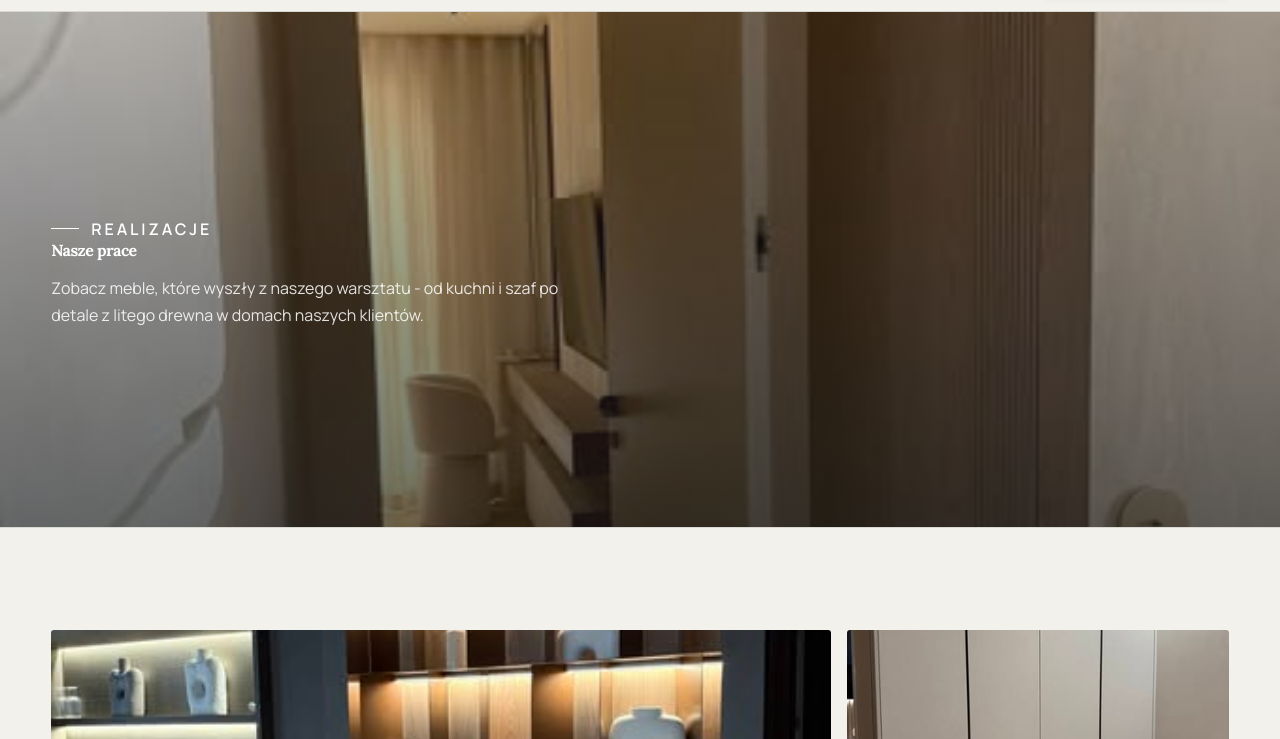
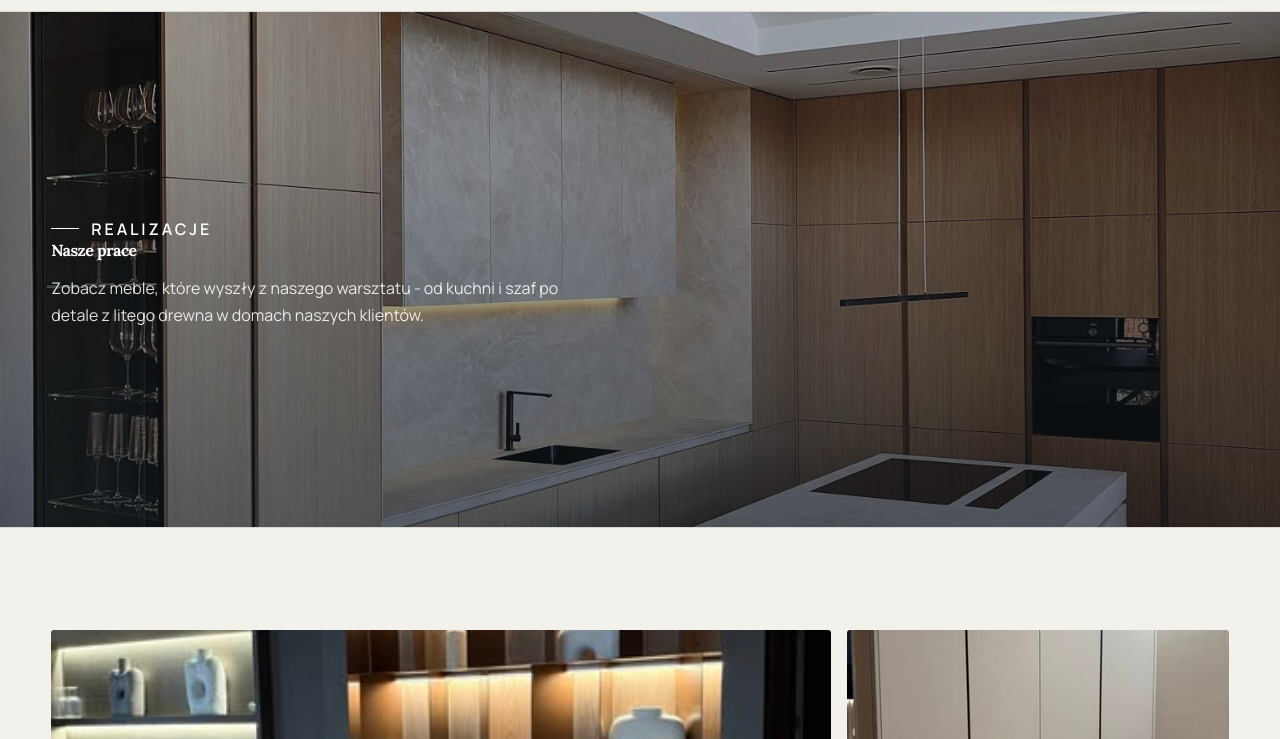
Before and after one commit to kris20032/permeb-meble-siedlce, a plain HTML site: page realizacje.html in a window 1280 px wide. Shown: the part 61-800 px from the top of the page. Drawn offline with Linux system fonts and the light colour scheme.

Commit message:
PerMeb: ostre nagłówki na realizacje+kontakt (hero 1536 zamiast miniatur 414 - koniec rozmycia)

```diff
--- a/realizacje.html
+++ b/realizacje.html
@@ -28,7 +28,7 @@
 </header>
 
 <section class="pagehead">
-  <img src="img/g5.jpg" alt="PerMeb - Nasze prace">
+  <img src="img/hero.jpg" alt="PerMeb - Nasze prace">
   <div class="wrap">
     <span class="eyebrow">Realizacje</span>
     <h1>Nasze prace</h1>
```
Also changed, not shown: kontakt.html (+1 -1 lines).
